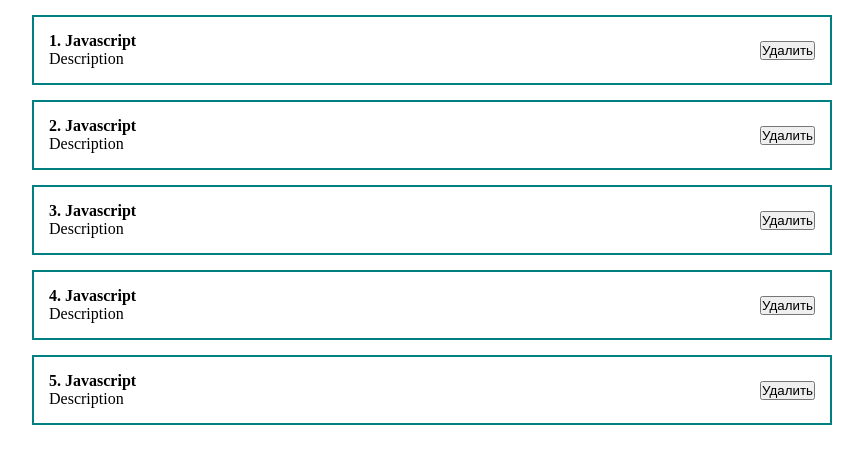
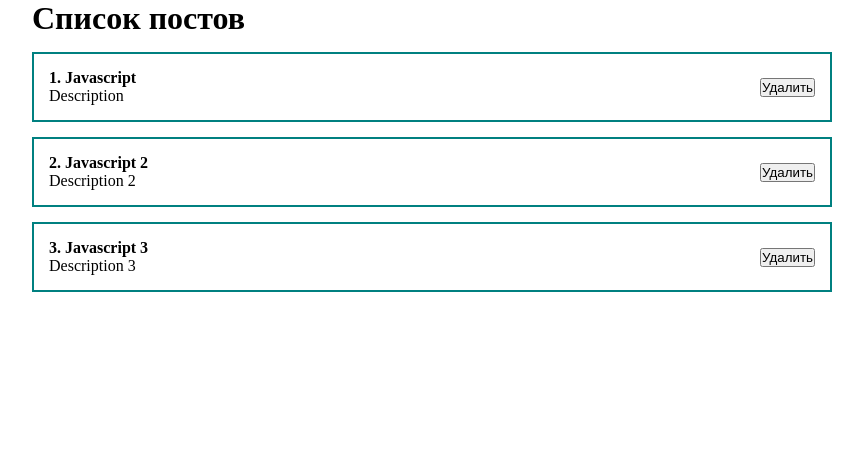
Before and after one commit to MoisGames/learning-to-react, a React (Create React App) app: page / in a window 1280 px wide. Shown: the top 464 px of the page, without its empty margins (208-1071 px from the left). Built offline with nearby package versions, Linux system fonts and the light colour scheme.

Commit message:
Learning Map

```diff
--- a/src/App.js
+++ b/src/App.js
@@ -7,13 +7,18 @@ import "./styles/app.css";
 import PostItem from "./components/PostItem";
 
 function App() {
+  const [post, setPost] = useState([
+    { id: 1, title: "Javascript", body: "Description" },
+    { id: 2, title: "Javascript 2", body: "Description 2" },
+    { id: 3, title: "Javascript 3", body: "Description 3" },
+  ]);
+
   return (
     <div className="App">
-    <PostItem post = {{id: 1, title: 'Javascript', body: 'Description'}}/>
-    <PostItem post = {{id: 2, title: 'Javascript', body: 'Description'}}/>
-    <PostItem post = {{id: 3, title: 'Javascript', body: 'Description'}}/>
-    <PostItem post = {{id: 4, title: 'Javascript', body: 'Description'}}/>
-    <PostItem post = {{id: 5, title: 'Javascript', body: 'Description'}}/>
+      <h1>Список постов</h1>
+      {post.map(post=>
+        <PostItem post = {post} key = {post.id}/>
+      )}
     </div>
   );
 }
--- a/src/components/PostItem.jsx
+++ b/src/components/PostItem.jsx
@@ -1,4 +1,4 @@
-import React from "react";
+import React, { useState } from "react";
 
 const PostItem = (props) => {
     return (
```
